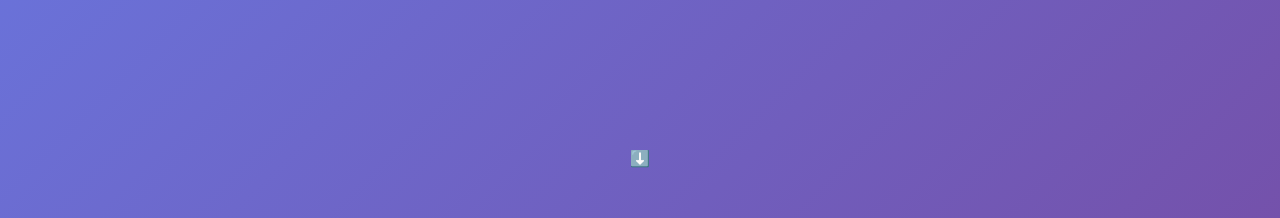
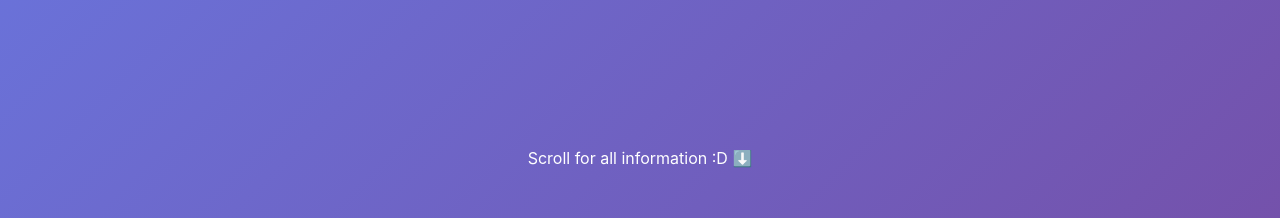
Before and after one commit to stevensaa-re/MichieWorld, a plain HTML site: page index.html in a window 1280 px wide. Shown: the part 582-800 px from the top of the page. Drawn offline with Linux system fonts and the light colour scheme.

Commit message:
Update scroll indicator text in index.html

```diff
--- a/index.html
+++ b/index.html
@@ -480,7 +480,7 @@
     </div>
     <h1 class="hero-title">Michie World</h1>
     <p class="hero-subtitle">"Always your number one, till infinity and beyond! Hello everyone, it's Michiee!!"</p>
-    <div class="scroll-indicator">⬇️</div>
+    <div class="scroll-indicator">Scroll for all information :D ⬇️</div>
   </section>
 
   <div class="container">
```
